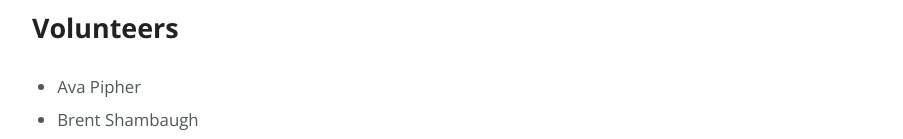
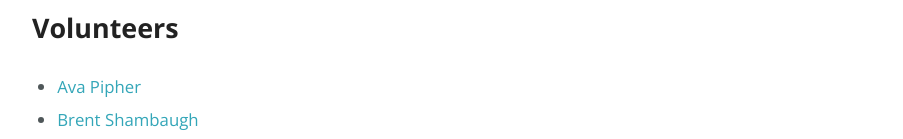
Before and after one commit to FreeCodeCampOKC/fccokc_web_legacy, a plain HTML site: page docs/about.html in a window 1280 px wide. Shown: the part 661-800 px from the top of the page, without its empty margins (188-1091 px from the left). Drawn offline with nearby package versions, Linux system fonts and the light colour scheme.

Commit message:
Added twitter links

```diff
--- a/docs/about.html
+++ b/docs/about.html
@@ -85,8 +85,8 @@
                 <!-- Created Volunteer Section for Issue #7 -->
                     <h2 id="organizers-volunteers">Volunteers</h2>
                     <ul>
-                        <li>Ava Pipher</li>         <!-- Do we have a link for Ava? -->
-                        <li>Brent Shambaugh</li>    <!-- Do we have a link for Brent? -->
+                        <li><a href="https://twitter.com/avasond" target="_blank" title="Ava Pipher" rel="external">Ava Pipher</a></li>         <!-- Do we have a link for Ava? -->
+                        <li><a href="https://twitter.com/Brent_Shambaugh" target="_blank" title="Brent Shambaugh" rel="external">Brent Shambaugh</a></li>    <!-- Do we have a link for Brent? -->
                     </ul>
                 <!-- End of Volunteer Section for Issue #7 -->
                 <!-- Created Contributors Section for Issue #6 -->
```
